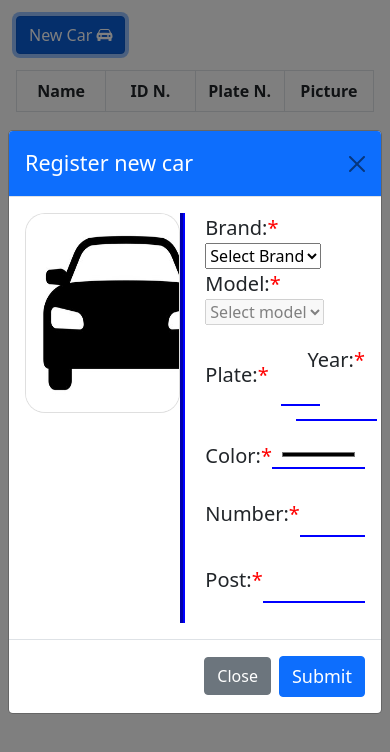
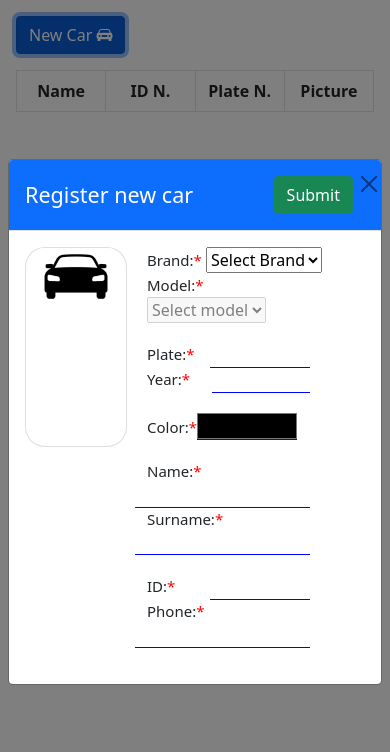
Before and after one commit to JuanGimenez7/1er-proyecto.-Lenguaje-de-Programacion, a plain HTML site: page index.html in a window 390 px wide. Both pictures are taken after a click on the button "New Car". Drawn offline with nearby package versions, Linux system fonts and the light colour scheme.

Commit message:
modal form fields and some changes in the styles to be more responsive

```diff
--- a/index.html
+++ b/index.html
@@ -55,31 +55,34 @@
 
                 <div class="modal-header">
                     <h4 class="modal-title">Register new car</h4>
-                    <button type="button" class="btn-close" data-bs-dismiss="modal" aria-label="Close"></button>
+                    <div class="row">
+                        <button type="submit" form="myForm" class="btn btn-success submit col">Submit</button>
+                        <button type="button" class="btn-close col" data-bs-dismiss="modal" aria-label="Close"></button>
+                    </div>
                 </div>
 
                 <div class="modal-body">
 
-                    <form action="#" id="myForm">
+                    <form class="row" action="#" id="myForm">
 
                         <div class="card imgholder">
                             <label for="imgInput" class="upload">
                                 <input type="file" name="" id="imgInput">
                                 <i class="bi bi-plus-circle-dotted"></i>
                             </label>
-                            <img src="./image/newCarIcon.jpg" alt="" width="200" height="200" class="img">
+                            <img src="./image/newCarIcon.jpg" alt="" class="object-fit-scale">
                         </div>
 
                         <div class="inputField">
                             <div class="row">
-                                <div class="col">
+                                <div class="col-sm-6">
                                     <label for="name">Brand:</label>
                                     <!-- <input type="text" name="" id="c" required> -->
                                     <select name="brand" id="brand" required>
                                         <option value="">Select Brand</option>
                                     </select>
                                 </div>
-                                <div class="col">
+                                <div class="col-sm-6">
                                     <label for="age">Model:</label>
                                     <!-- <input type="number" name="" id="age" required> -->
                                     <select name="model" id="model" required>
@@ -87,12 +90,12 @@
                                     </select>
                                 </div>
                             </div>
-                            <div class="col">
-                                <div class="row">
+                            <div class="row">
+                                <div class="col-md-6 row">
                                     <label class="col" for="city">Plate:</label>
                                     <input class="col" type="text" name="plate" id="city" required>
                                 </div>
-                                <div class="row">
+                                <div class="col-md-6 row">
                                     <label class="col" for="email">Year:</label>
                                     <input class="col" type="number" min="1960" max="2024" name="year" id="email" required>
                                 </div>
@@ -101,23 +104,35 @@
                                 <label for="sDate">Color:</label>
                                 <input type="color" name="" id="sDate" required>
                             </div>
-                            <div>
-                                <label for="phone">Number:</label>
-                                <input type="text" name="" id="phone" minlength="11" maxlength="11" required>
-                            </div>
-                            <div>
-                                <label for="post">Post:</label>
-                                <input type="text" name="" id="post" required>
+                                <div class="row">
+                                    <div class="col-md-6 row">
+                                        <label class="col" for="name">Name:</label>
+                                        <input class="col" type="text" name="name" id="name" required>
+                                    </div>
+                                    <div class="col-md-6 row">
+                                        <label class="col" for="surname">Surname:</label>
+                                        <input class="col" type="text" name="surname" id="surname" required>
+                                    </div>
+                                </div>
+                                <div class="row">
+                                    <div class="col-md-6 row">
+                                        <label class="col" for="iden">ID:</label>
+                                        <input class="col" type="text" name="iden" id="iden" required>
+                                    </div>
+                                    <div class="col-md-6 row">
+                                        <label class="col" for="tel">Phone:</label>
+                                        <input class="col" type="number" name="tel" id="tel" required>
+                                    </div>
+                                </div>
                             </div>
                         </div>
 
                     </form>
                 </div>
 
-                <div class="modal-footer">
+                <!-- <div class="modal-footer">
                     <button type="button" class="btn btn-secondary" data-bs-dismiss="modal">Close</button>
-                    <button type="submit" form="myForm" class="btn btn-primary submit">Submit</button>
-                </div>
+                </div> -->
             </div>
         </div>
     </div>
--- a/style.css
+++ b/style.css
@@ -22,13 +22,14 @@ td button i {
 
 .modal-body form {
     display: flex;
-    justify-content: space-between;
+    justify-content: start;
     align-items: flex-start;
     padding: 0;
+    margin: 0;
 }
 
 .modal-body form .imgholder {
-    width: 200px;
+    width: 30%;
     height: 200px;
     position: relative;
     border-radius: 20px;
@@ -63,20 +64,20 @@ td button i {
 
 .modal-body form .inputField {
     flex-basis: 68%;
-    border-left: 5px groove blue;
+    /* border-left: 5px groove blue; */
     padding-left: 20px;
 }
 
 form .inputField>div {
     width: 100%;
     display: flex;
-    justify-content: space-between;
+    justify-content: start;
     align-items: center;
     margin-bottom: 20px;
 }
 
 form .inputField>div label {
-    font-size: 20px;
+    font-size: 15px;
     font-weight: 500;
 }
 
@@ -86,12 +87,12 @@ form .inputField>div label {
 }
 
 form .inputField>div input {
-    width: 75%;
-    padding: 10px;
+    width: 100px;
+    padding: 0px;
     border: none;
     outline: none;
     background: transparent;
-    border-bottom: 2px solid blue;
+    border-bottom: 1px solid blue;
 }
 
 .modal-footer .submit {
@@ -101,5 +102,5 @@ form .inputField>div input {
 
 #readData form .inputField>div input {
     color: #000;
-    font-size: 18px;
+    font-size: 15px;
 }
```
